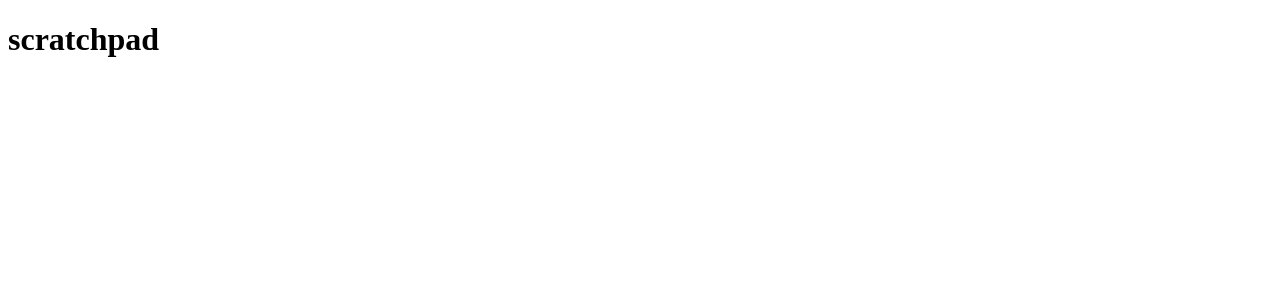
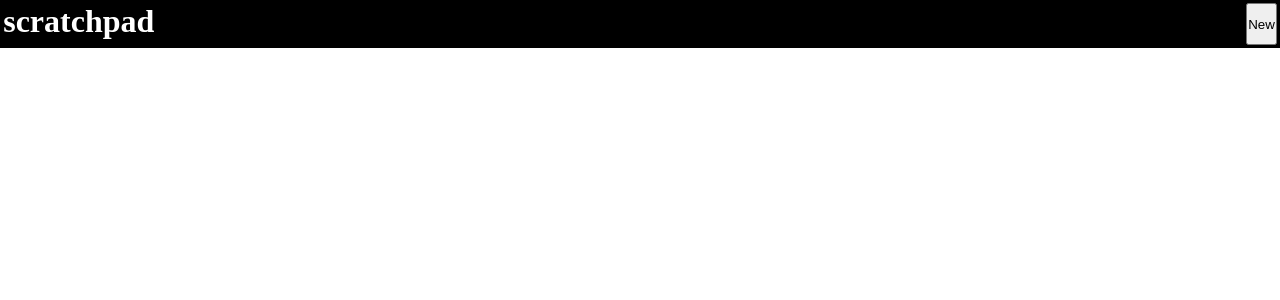
Before and after one commit to santerisl/scratchpad, an Angular app: page / in a window 1280 px wide. Shown: the top 300 px of the page. Built offline with nearby package versions, Linux system fonts and the light colour scheme.

Commit message:
Add basic layout and functionality
View for multiple scratchpads, add and remove items

```diff
--- a/src/app/app.component.css
+++ b/src/app/app.component.css
@@ -0,0 +1,89 @@
+#app {
+    display: flex;
+    flex-direction: column;
+    height: 100vh;
+}
+
+.header {
+    background: #000;
+    color: #fff;
+    flex: 0 0 3rem;
+    padding: .2rem;
+    display: flex;
+    height: 3rem;
+}
+.header h1 { flex: 1 0 auto; }
+.header .new { flex: 0 0 auto; }
+
+.scratchpads {
+    flex: 1 1 0;
+    overflow-x: auto;
+    padding: 0 .25rem;
+    display: flex;
+}
+
+.scratchpad {
+    max-height: calc(100vh - 3rem);
+    flex: 1 1 0;
+    margin: .25rem;
+    max-width: 800px;
+    min-width: 200px;
+    overflow: hidden auto;
+    box-shadow: inset 0px 0px 2px black;
+}
+
+.scratchpad:first-child { margin-left: auto; }
+.scratchpad:last-child { margin-right: auto; }
+
+.item.active {
+    box-shadow: inset 0px 0px 2px blue;
+}
+
+.item:not(.active) .hide-inactive {
+    display: none;
+}
+
+.ellipsis {
+  white-space: nowrap;
+  overflow: hidden;
+  text-overflow: ellipsis;
+}
+
+.active .ellipsis {
+    white-space: normal;
+    overflow: auto;
+    text-overflow: unset;
+}
+
+.item input, .item button {
+    width: 100%;
+}
+
+.item {
+    border-radius: 2px;
+    margin: .5rem;
+    background-color: #eee;
+}
+
+.info {
+    background-color: #222;
+    color: #eee;
+}
+
+.info > div {
+    font-size: .8rem;
+    display: inline-block;
+    padding: 0 .25rem;
+    margin: 0 .25rem;
+}
+
+.info button {
+    line-height: .8rem;
+    border: 0;
+}
+
+.content {
+    padding: 1rem;
+}
+
+.info > div:first-child { margin-left: 0; }
--- a/src/app/app.component.html
+++ b/src/app/app.component.html
@@ -1 +1,45 @@
-<h1>{{title}}</h1>
+<div id="app">
+    <div class="header">
+        <h1>{{title}}</h1>
+        <button class="new" (click)="addScratchpad()">New</button>
+    </div>
+
+    <div class="scratchpads">
+        <section class="scratchpad"
+            *ngFor="let scratchpad of scratchpads">
+
+            <div class="item"
+                (click)="scratchpad.active = !scratchpad.active"
+                [ngClass]="{'active': scratchpad.active}" >
+                <div class="info">
+                    <div>Info</div>
+                    <div>
+                        <button (click)="removeScratchpad(scratchpad)">Remove</button>
+                    </div>
+                </div>
+                <div>
+                    <h3 class="content ellipsis">{{scratchpad.name}}</h3>
+                </div>
+
+            </div>
+            <div class="item">
+                <input type="text" />
+                <button (click)="addItem(scratchpad)">Save</button>
+            </div>
+
+            <div class="item"
+                *ngFor="let item of scratchpad.items"
+                (click)="item.active = !item.active"
+                [ngClass]="{'active': item.active}">
+
+                <div class="info">
+                    <div>{{item.time | date:'yyyy-MM-dd'}}</div>
+                    <div>{{item.time | date:'HH:mm'}}</div>
+                    <div><button (click)="removeItem(scratchpad, item)">remove</button></div>
+                </div>
+                <div class="content ellipsis">{{item.content}}</div>
+            </div>
+        </section>
+
+    </div>
+</div>
--- a/src/app/app.component.ts
+++ b/src/app/app.component.ts
@@ -1,4 +1,18 @@
 import { Component } from '@angular/core';
+
+
+interface Scratchpad {
+  id: number;
+  name: string;
+  items: Array<Item>;
+  active?: boolean;
+}
+
+interface Item {
+  time: Date;
+  content: string;
+  active?: boolean;
+}
 
 @Component({
   selector: 'app-root',
@@ -6,6 +20,47 @@ import { Component } from '@angular/core';
   styleUrls: ['./app.component.css']
 })
 
+
 export class AppComponent {
   title = 'scratchpad';
+  scratchpads = Array<Scratchpad>();
+  id = 0;
+
+  addItem(scratchpad: Scratchpad) {
+    scratchpad.items.unshift({
+        time: new Date(),
+        content: getLine()});
+  }
+
+  removeItem(scratchpad: Scratchpad, item: Item) {
+    scratchpad.items = scratchpad.items.filter(other => item !== other);
+
+  }
+
+  addScratchpad() {
+    this.scratchpads.push({
+      id: this.id,
+      name: getLine(),
+      items: []});
+    this.id++;
+  }
+
+  removeScratchpad(scratchpad: Scratchpad) {
+    this.scratchpads = this.scratchpads.filter(other => scratchpad !== other);
+  }
 }
+
+const lines = [
+  'Non incididunt dolor aliqua incididunt nulla consectetur eu anim excepteur esse qui est mollit.',
+  'Voluptate id mollit anim officia.',
+  'Ex dolor proident mollit consectetur dolore pariatur nisi mollit.',
+  'Ex Lorem id sit aute sit dolor nostrud ad.',
+  'In dolore esse ipsum fugiat ex anim laborum.',
+  'Sunt consequat occaecat nulla velit id nisi magna esse.',
+  'Sit irure consequat in reprehenderit irure exercitation dolore quis culpa minim qui duis est culpa.',
+  'Esse voluptate laboris cillum do.'
+];
+
+function getLine(): string {
+  return lines[Math.floor(Math.random() * lines.length)];
+}
--- a/src/styles.css
+++ b/src/styles.css
@@ -1 +1,5 @@
-/* You can add global styles to this file, and also import other style files */
+* {
+    margin: 0;
+    padding: 0;
+    box-sizing: border-box;
+}
```
